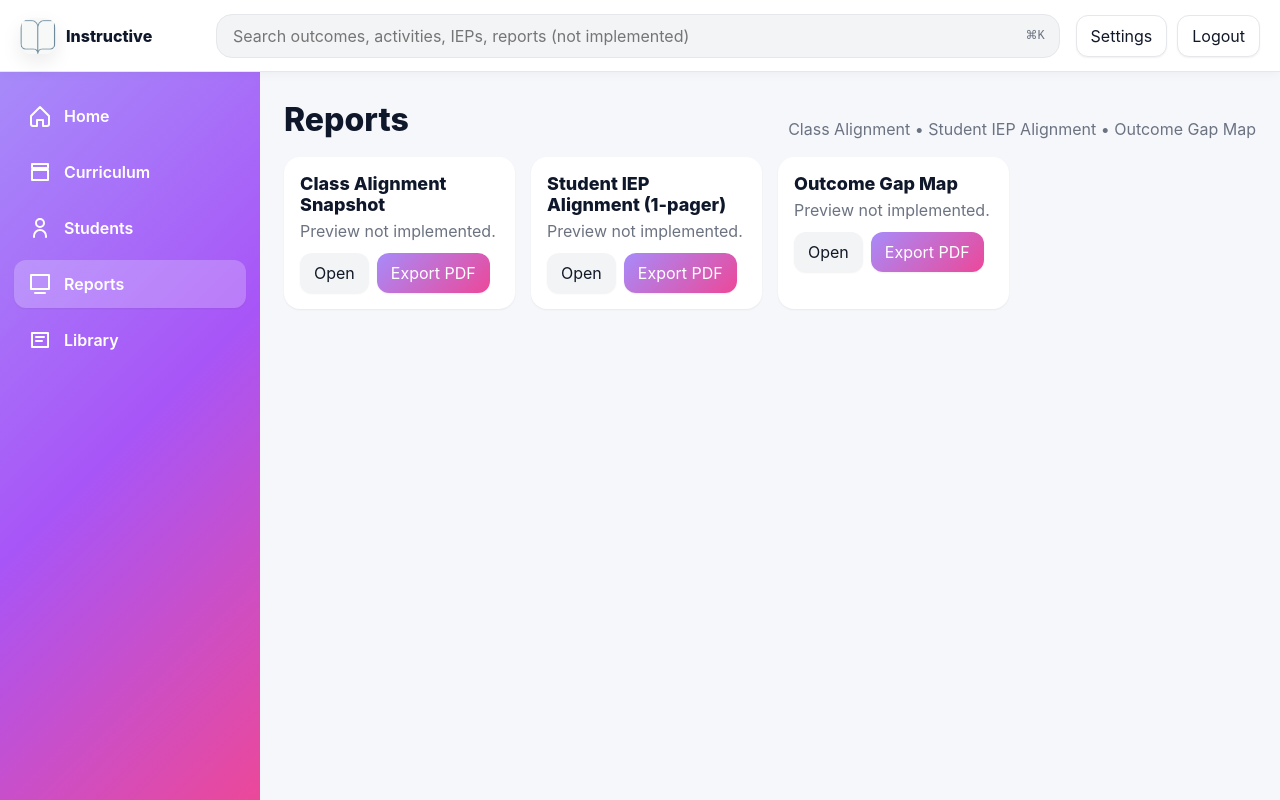
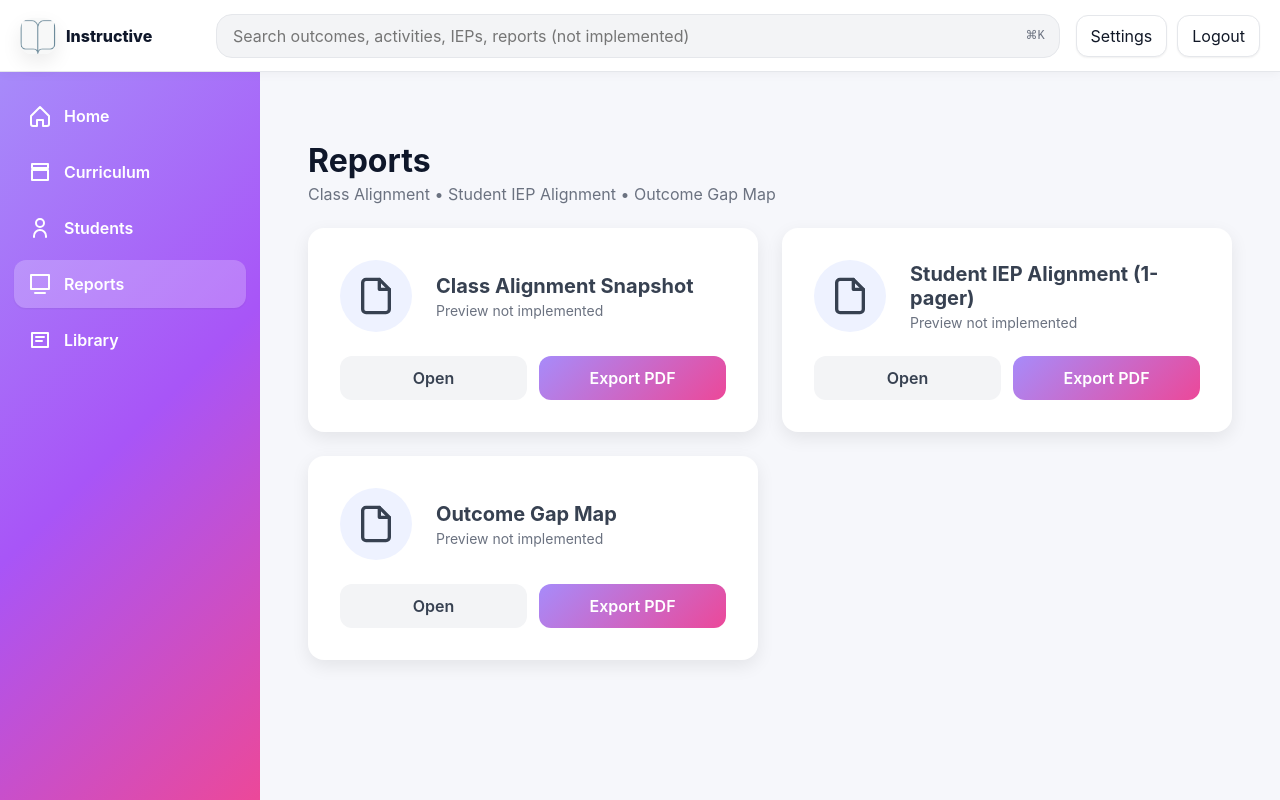
Before and after one commit to logie87/objectObject, a React (Vite) app in the folder frontend/: page /app/reports in a window 1280 px wide. Built offline with nearby package versions, Linux system fonts and the light colour scheme.

Commit message:
report page changed

```diff
--- a/frontend/src/pages/ReportsPage.tsx
+++ b/frontend/src/pages/ReportsPage.tsx
@@ -1,19 +1,161 @@
-export default function ReportsPage(){
+
+// Color constants
+const COLORS = {
+  buttonGradientStart: "#a78bfa",
+  buttonGradientEnd: "#ec4899",
+  cardBg: "#ffffff",
+  cardShadow: "0 6px 18px rgba(0,0,0,0.08)",
+  mutedText: "#6b7280",
+  mainText: "#374151",
+  avatarBg: "#eef2ff",
+};
+
+// Icons
+const Icons = {
+  Report: () => (
+    <svg
+      width="40"
+      height="40"
+      viewBox="0 0 24 24"
+      fill="none"
+      stroke={COLORS.mainText}
+      strokeWidth="2"
+      strokeLinecap="round"
+      strokeLinejoin="round"
+    >
+      <path d="M14 2H6a2 2 0 0 0-2 2v16a2 2 0 0 0 2 2h12a2 2 0 0 0 2-2V8z" />
+      <polyline points="14 2 14 8 20 8" />
+    </svg>
+  ),
+};
+
+const reports = [
+  "Class Alignment Snapshot",
+  "Student IEP Alignment (1-pager)",
+  "Outcome Gap Map",
+];
+
+export default function ReportsPage() {
   return (
-    <div>
-      <div className="header">
-        <h1>Reports</h1>
-        <div className="sub">Class Alignment • Student IEP Alignment • Outcome Gap Map</div>
+    <div style={{ padding: 24 }}>
+      <div style={{ marginBottom: 24 }}>
+        <h1 style={{ fontSize: 32, marginBottom: 4 }}>Reports</h1>
+        <div style={{ color: COLORS.mutedText }}>
+          Class Alignment • Student IEP Alignment • Outcome Gap Map
+        </div>
       </div>
 
-      <div className="grid files">
-        {["Class Alignment Snapshot","Student IEP Alignment (1-pager)","Outcome Gap Map"].map((name,i)=>(
-          <div key={i} className="card">
-            <div style={{fontWeight:800, fontSize:18, marginBottom:6}}>{name}</div>
-            <div style={{color:"var(--muted)", marginBottom:12}}>Preview not implemented.</div>
-            <div style={{display:"flex", gap:8}}>
-              <button className="btn ghost">Open</button>
-              <button className="btn primary">Export PDF</button>
+      <div
+        style={{
+          display: "grid",
+          gridTemplateColumns: "repeat(auto-fill, minmax(360px, 1fr))",
+          gap: 24,
+        }}
+      >
+        {reports.map((name, i) => (
+          <div
+            key={i}
+            style={{
+              padding: 32,
+              borderRadius: 16,
+              backgroundColor: COLORS.cardBg,
+              boxShadow: COLORS.cardShadow,
+              display: "flex",
+              flexDirection: "column",
+              gap: 24,
+            }}
+          >
+            {/* Top: Icon + Name */}
+            <div style={{ display: "flex", alignItems: "center", gap: 24 }}>
+              <div
+                style={{
+                  width: 72,
+                  height: 72,
+                  borderRadius: "50%",
+                  backgroundColor: COLORS.avatarBg,
+                  display: "flex",
+                  alignItems: "center",
+                  justifyContent: "center",
+                  flexShrink: 0,
+                }}
+              >
+                <Icons.Report />
+              </div>
+              <div style={{ flex: 1 }}>
+                <div
+                  style={{
+                    fontWeight: 700,
+                    fontSize: 20,
+                    color: COLORS.mainText,
+                  }}
+                >
+                  {name}
+                </div>
+                <div
+                  style={{
+                    color: COLORS.mutedText,
+                    fontSize: 14,
+                    marginTop: 4,
+                  }}
+                >
+                  Preview not implemented
+                </div>
+              </div>
+            </div>
+
+            {/* Action Buttons */}
+            <div style={{ display: "flex", gap: 12 }}>
+              <button
+                style={{
+                  flex: 1,
+                  padding: "12px 0",
+                  borderRadius: 12,
+                  border: "none",
+                  fontWeight: 600,
+                  cursor: "pointer",
+                  color: COLORS.mainText,
+                  backgroundColor: "#f3f4f6",
+                  transition: "all 0.3s",
+                }}
+                onMouseEnter={(e) => {
+                  (e.currentTarget as HTMLButtonElement).style.backgroundColor =
+                    "#e5e7eb";
+                }}
+                onMouseLeave={(e) => {
+                  (e.currentTarget as HTMLButtonElement).style.backgroundColor =
+                    "#f3f4f6";
+                }}
+              >
+                Open
+              </button>
+
+              <button
+                style={{
+                  flex: 1,
+                  padding: "12px 0",
+                  borderRadius: 12,
+                  border: "none",
+                  fontWeight: 600,
+                  cursor: "pointer",
+                  color: "white",
+                  background: `linear-gradient(135deg, ${COLORS.buttonGradientStart}, ${COLORS.buttonGradientEnd})`,
+                  transition: "all 0.3s",
+                }}
+                onMouseEnter={(e) => {
+                  (e.currentTarget as HTMLButtonElement).style.transform =
+                    "translateY(-3px)";
+                  (e.currentTarget as HTMLButtonElement).style.boxShadow =
+                    "0 8px 16px rgba(168,85,247,0.4)";
+                }}
+                onMouseLeave={(e) => {
+                  (e.currentTarget as HTMLButtonElement).style.transform =
+                    "translateY(0)";
+                  (e.currentTarget as HTMLButtonElement).style.boxShadow =
+                    "none";
+                }}
+              >
+                Export PDF
+              </button>
             </div>
           </div>
         ))}
```
